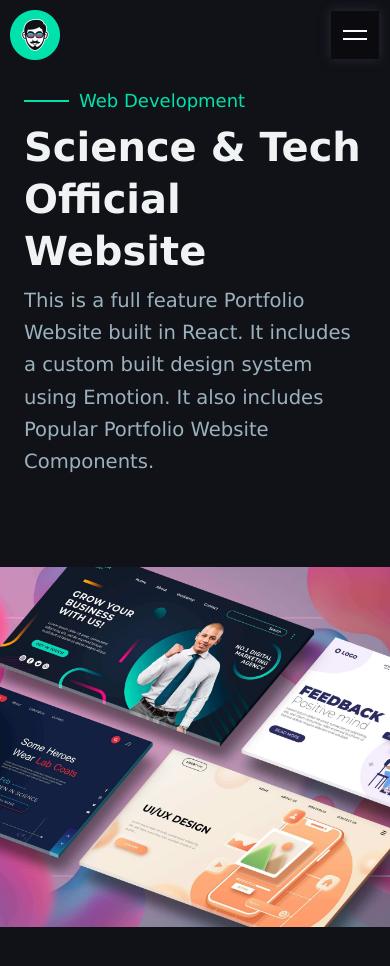
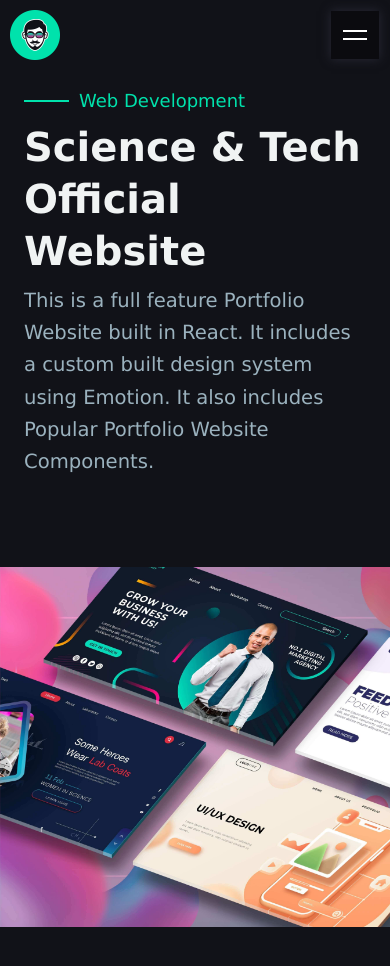
Before and after one commit to bashyio/portfolio-website-open-source, a Next.js app: page /portfolio/demo-project in a window 390 px wide. Shown: the top 966 px of the page. Built offline with nearby package versions, Linux system fonts and the light colour scheme; a web font is replaced by a local one.

Commit message:
Mobile Parallax Fix

```diff
--- a/components/ParallaxSection/ParallaxSection.styles.js
+++ b/components/ParallaxSection/ParallaxSection.styles.js
@@ -5,10 +5,14 @@ const parallaxSectionStyles = (image) => css`
   background-image: url(${image});
   background-repeat: no-repeat;
   background-size: cover;
-  background-position: 50% 50%;
-  background-attachment: fixed;
   height: 360px;
   max-height: 100vh;
+  transition: all 0.5s;
+
+  ${mq(Breakpoints.ds)} {
+    background-attachment: fixed;
+    background-position: 50% 50%;
+  }
 
   ${mq(Breakpoints.tb)} {
     height: 768px;
```
